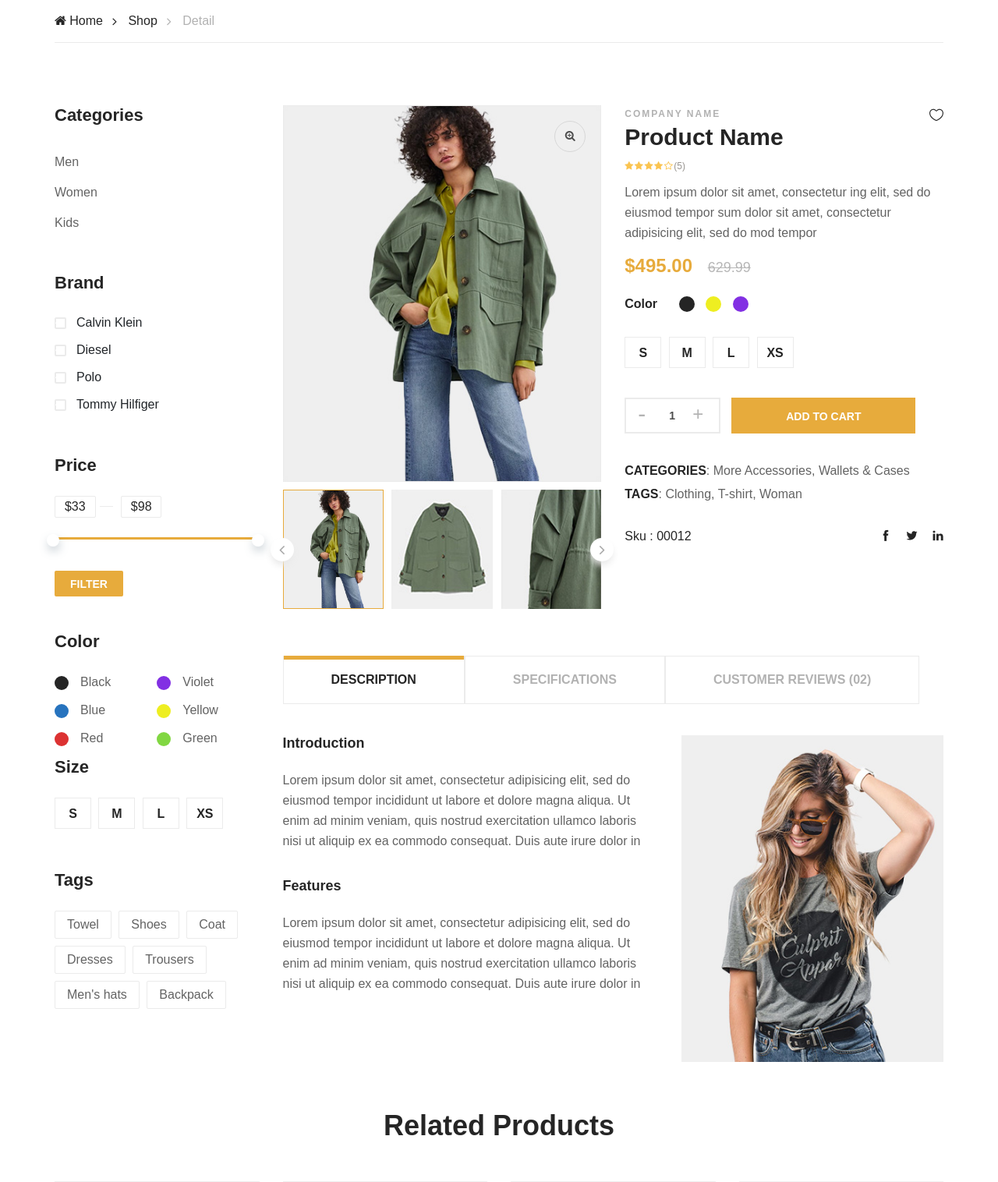
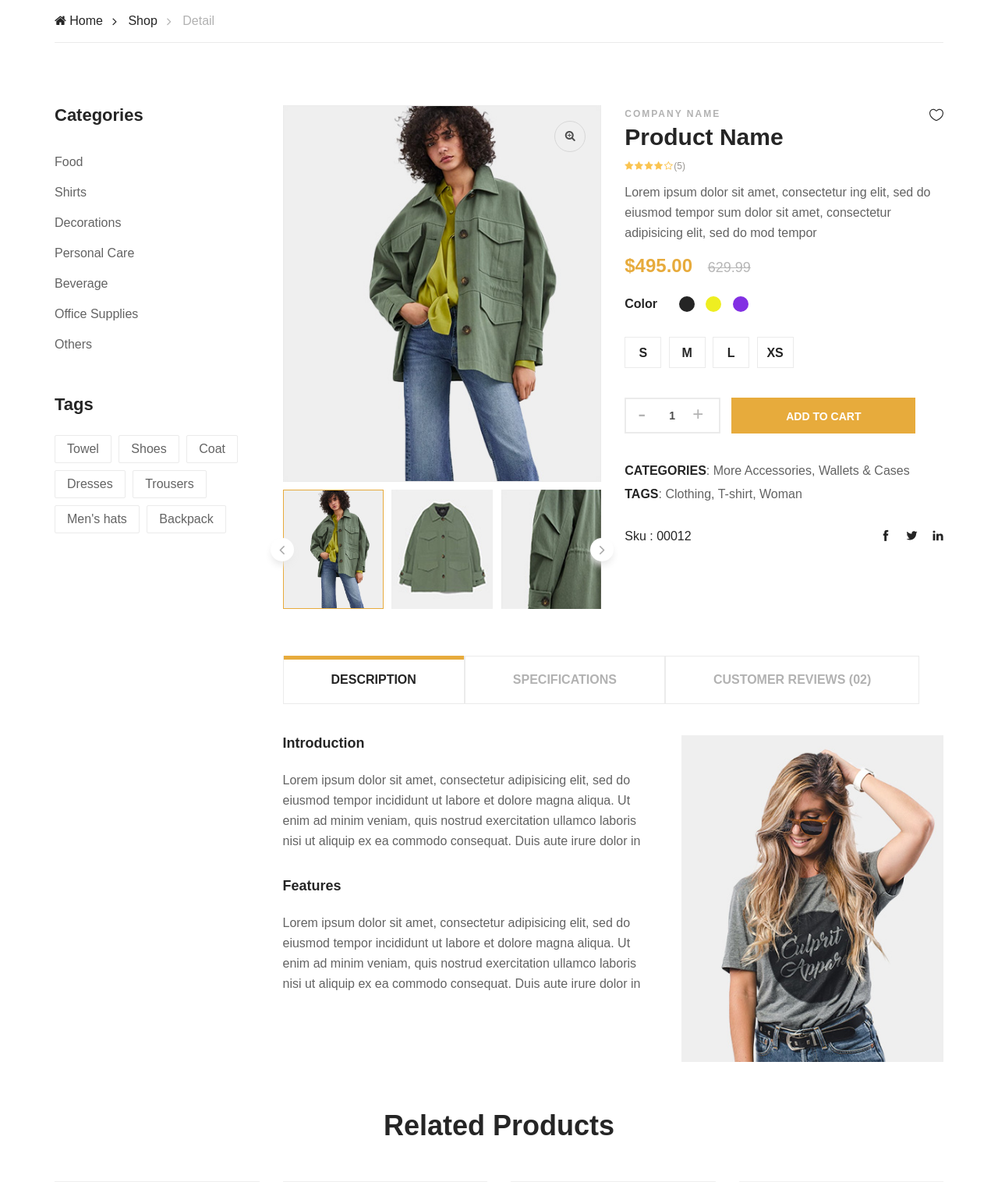
Before and after one commit to wookiemikes/otopginamaupdated, a PHP site: page /product.php in a window 1280 px wide. Shown: the part 245-1761 px from the top of the page at 78% size. Run offline with PHP 8.4, Linux system fonts and the light colour scheme; some web fonts are replaced.

Commit message:
morning edits april 15

```diff
--- a/product.php
+++ b/product.php
@@ -181,110 +181,14 @@
                     <div class="filter-widget">
                         <h4 class="fw-title">Categories</h4>
                         <ul class="filter-catagories">
-                            <li><a href="#">Men</a></li>
-                            <li><a href="#">Women</a></li>
-                            <li><a href="#">Kids</a></li>
+                            <li><a href="#">Food</a></li>
+                            <li><a href="#">Shirts</a></li>
+                            <li><a href="#">Decorations</a></li>
+                            <li><a href="#">Personal Care</a></li>
+                            <li><a href="#">Beverage</a></li>
+                            <li><a href="#">Office Supplies</a></li>
+                            <li><a href="#">Others</a></li>
                         </ul>
-                    </div>
-                    <div class="filter-widget">
-                        <h4 class="fw-title">Brand</h4>
-                        <div class="fw-brand-check">
-                            <div class="bc-item">
-                                <label for="bc-calvin">
-                                    Calvin Klein
-                                    <input type="checkbox" id="bc-calvin">
-                                    <span class="checkmark"></span>
-                                </label>
-                            </div>
-                            <div class="bc-item">
-                                <label for="bc-diesel">
-                                    Diesel
-                                    <input type="checkbox" id="bc-diesel">
-                                    <span class="checkmark"></span>
-                                </label>
-                            </div>
-                            <div class="bc-item">
-                                <label for="bc-polo">
-                                    Polo
-                                    <input type="checkbox" id="bc-polo">
-                                    <span class="checkmark"></span>
-                                </label>
-                            </div>
-                            <div class="bc-item">
-                                <label for="bc-tommy">
-                                    Tommy Hilfiger
-                                    <input type="checkbox" id="bc-tommy">
-                                    <span class="checkmark"></span>
-                                </label>
-                            </div>
-                        </div>
-                    </div>
-                    <div class="filter-widget">
-                        <h4 class="fw-title">Price</h4>
-                        <div class="filter-range-wrap">
-                            <div class="range-slider">
-                                <div class="price-input">
-                                    <input type="text" id="minamount">
-                                    <input type="text" id="maxamount">
-                                </div>
-                            </div>
-                            <div class="price-range ui-slider ui-corner-all ui-slider-horizontal ui-widget ui-widget-content" data-min="33" data-max="98">
-                                <div class="ui-slider-range ui-corner-all ui-widget-header"></div>
-                                <span tabindex="0" class="ui-slider-handle ui-corner-all ui-state-default"></span>
-                                <span tabindex="0" class="ui-slider-handle ui-corner-all ui-state-default"></span>
-                            </div>
-                        </div>
-                        <a href="#" class="filter-btn">Filter</a>
-                    </div>
-                    <div class="filter-widget">
-                        <h4 class="fw-title">Color</h4>
-                        <div class="fw-color-choose">
-                            <div class="cs-item">
-                                <input type="radio" id="cs-black">
-                                <label class="cs-black" for="cs-black">Black</label>
-                            </div>
-                            <div class="cs-item">
-                                <input type="radio" id="cs-violet">
-                                <label class="cs-violet" for="cs-violet">Violet</label>
-                            </div>
-                            <div class="cs-item">
-                                <input type="radio" id="cs-blue">
-                                <label class="cs-blue" for="cs-blue">Blue</label>
-                            </div>
-                            <div class="cs-item">
-                                <input type="radio" id="cs-yellow">
-                                <label class="cs-yellow" for="cs-yellow">Yellow</label>
-                            </div>
-                            <div class="cs-item">
-                                <input type="radio" id="cs-red">
-                                <label class="cs-red" for="cs-red">Red</label>
-                            </div>
-                            <div class="cs-item">
-                                <input type="radio" id="cs-green">
-                                <label class="cs-green" for="cs-green">Green</label>
-                            </div>
-                        </div>
-                    </div>
-                    <div class="filter-widget">
-                        <h4 class="fw-title">Size</h4>
-                        <div class="fw-size-choose">
-                            <div class="sc-item">
-                                <input type="radio" id="s-size">
-                                <label for="s-size">s</label>
-                            </div>
-                            <div class="sc-item">
-                                <input type="radio" id="m-size">
-                                <label for="m-size">m</label>
-                            </div>
-                            <div class="sc-item">
-                                <input type="radio" id="l-size">
-                                <label for="l-size">l</label>
-                            </div>
-                            <div class="sc-item">
-                                <input type="radio" id="xs-size">
-                                <label for="xs-size">xs</label>
-                            </div>
-                        </div>
                     </div>
                     <div class="filter-widget">
                         <h4 class="fw-title">Tags</h4>
```
